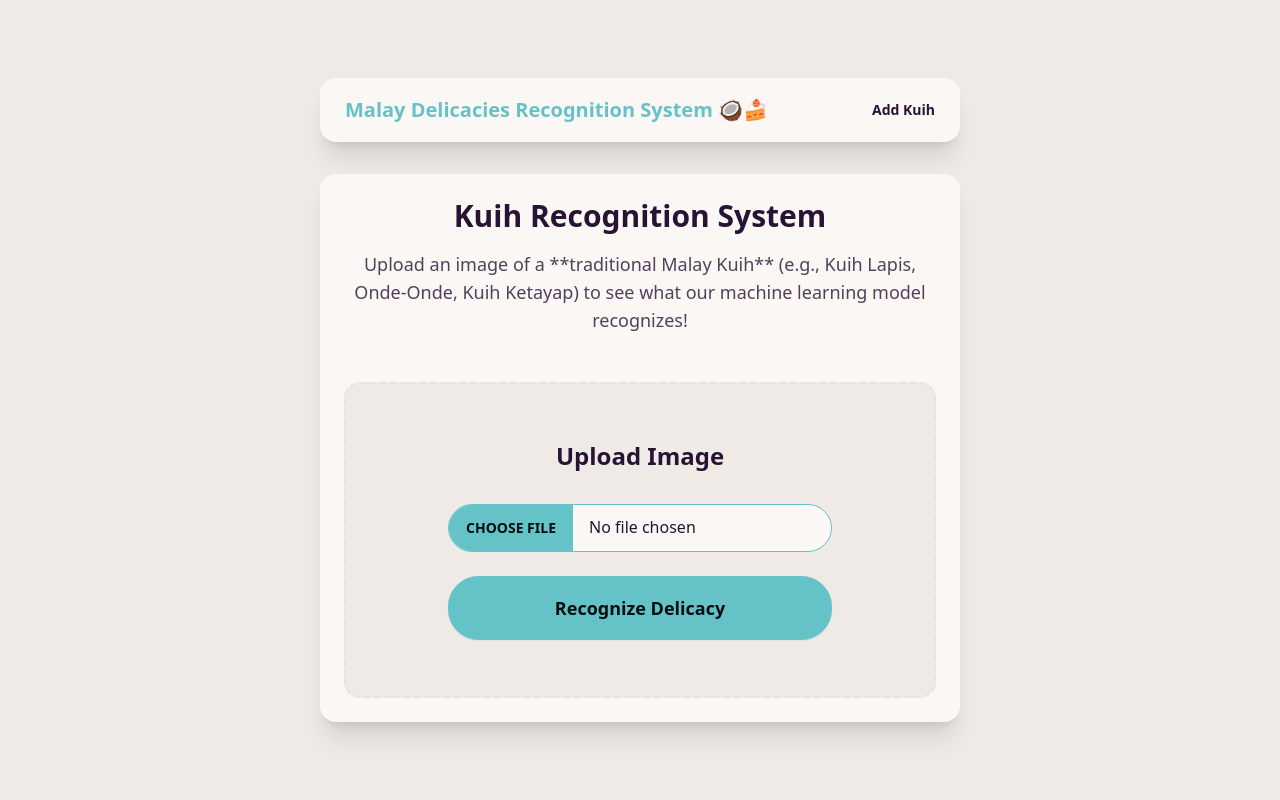
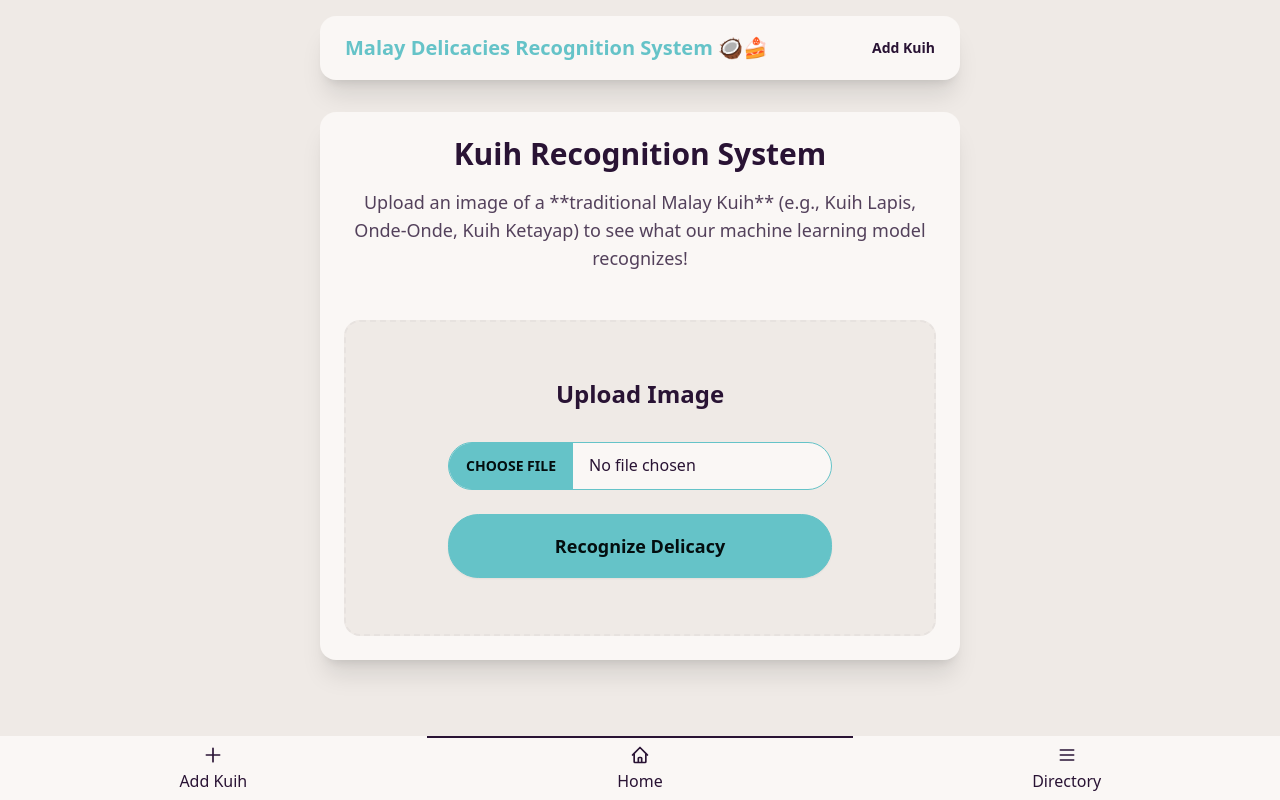
Before and after one commit to xShaf/Malay-Traditional-Delicacies-Recognition-System, a Flask app: page / in a window 1280 px wide. Run offline with Flask 3, Linux system fonts and the light colour scheme; some libraries are stand-ins or nearby versions.

Commit message:
I have created the `base.html` file, which includes the fixed bottom navigation bar with Heroicons and a unified "cupcake" theme. This file will serve as the main template for the application, ensuring a consistent look and feel across all pages. The navigation bar has links to the "Add Kuih," "Home," and "Directory" pages, with icons and labels as requested. The main content of other pages will be injected into the `{% block content %}` section. I have also verified that the file was created successfully.
I have successfully modified both `index.html` and `add_kuih.html` to extend the new `base.html` template. This change ensures a consistent and unified design across the application, as requested. The original content of each page is now wrapped in a `{% block content %}` tag, and the boilerplate HTML has been removed. I have also verified that the changes were applied correctly by reading both files.

I have successfully created the `directory.html` file, which will display all the kuih from the database in a professional, card-based layout. The page extends the `base.html` template to ensure a consistent design, and each card is designed to show the kuih's image, name, and history. I have also verified that the file was created correctly.

I have successfully added a new route to `main.py` to handle the logic for the directory page. This new route fetches all the kuih from the database and renders the `directory.html` template, passing the list of kuih to be displayed. I have also verified that the route was added correctly by reading the `main.py` file.

This function will be used by the new directory route to retrieve all the kuih from the database. I have also verified that the function was added correctly by reading the `database.py` file.

```diff
--- a/database.py
+++ b/database.py
@@ -54,6 +54,17 @@ def migrate_db(db_name=DATABASE_NAME):
         conn.close()
 
 
+def get_all_kuih(db_name=DATABASE_NAME):
+    """Retrieves all kuih from the database."""
+    conn = get_db(db_name)
+    conn.row_factory = sqlite3.Row
+    c = conn.cursor()
+    c.execute("SELECT * FROM kuih")
+    kuih_list = c.fetchall()
+    conn.close()
+    return kuih_list
+
+
 def add_kuih(name, image_file, history, recipe, db_name=DATABASE_NAME):
     """
     Saves the image file as PNG and records the file path in the database.
--- a/main.py
+++ b/main.py
@@ -34,6 +34,13 @@ def index():
     """Renders the main page with the upload form."""
     page_title = "Malay Delicacies Recognition System"
     return render_template('index.html', title=page_title)
+
+
+@app.route('/directory')
+def directory():
+    """Renders the directory page with all kuih."""
+    kuih_list = db.get_all_kuih()
+    return render_template('directory.html', title="Kuih Directory", kuih_list=kuih_list)
 
 
 @app.route('/recognize', methods=['POST'])
--- /dev/null
+++ b/templates/base.html
@@ -0,0 +1,30 @@
+<!DOCTYPE html>
+<html lang="en" data-theme="cupcake">
+<head>
+    <meta charset="UTF-8">
+    <meta name="viewport" content="width=device-width, initial-scale=1.0">
+    <title>{{ title }}</title>
+    <link href="https://cdn.jsdelivr.net/npm/daisyui@4.5.0/dist/full.min.css" rel="stylesheet" type="text/css" />
+    <script src="https://cdn.tailwindcss.com"></script>
+</head>
+<body class="bg-base-200">
+    <div class="container mx-auto p-4 max-w-2xl pb-24">
+        {% block content %}{% endblock %}
+    </div>
+
+    <div class="btm-nav">
+        <a href="{{ url_for('add_kuih_route') }}" class="{% if request.path == url_for('add_kuih_route') %}active{% endif %}">
+            <svg xmlns="http://www.w3.org/2000/svg" class="h-5 w-5" fill="none" viewBox="0 0 24 24" stroke="currentColor"><path stroke-linecap="round" stroke-linejoin="round" stroke-width="2" d="M12 4v16m8-8H4" /></svg>
+            <span class="btm-nav-label">Add Kuih</span>
+        </a>
+        <a href="{{ url_for('index') }}" class="{% if request.path == url_for('index') %}active{% endif %}">
+            <svg xmlns="http://www.w3.org/2000/svg" class="h-5 w-5" fill="none" viewBox="0 0 24 24" stroke="currentColor"><path stroke-linecap="round" stroke-linejoin="round" stroke-width="2" d="M3 12l2-2m0 0l7-7 7 7M5 10v10a1 1 0 001 1h3m10-11l2 2m-2-2v10a1 1 0 01-1 1h-3m-6 0a1 1 0 001-1v-4a1 1 0 011-1h2a1 1 0 011 1v4a1 1 0 001 1m-6 0h6" /></svg>
+            <span class="btm-nav-label">Home</span>
+        </a>
+        <a href="{{ url_for('directory') }}" class="{% if 'directory' in request.path %}active{% endif %}">
+            <svg xmlns="http://www.w3.org/2000/svg" class="h-5 w-5" fill="none" viewBox="0 0 24 24" stroke="currentColor"><path stroke-linecap="round" stroke-linejoin="round" stroke-width="2" d="M4 6h16M4 12h16M4 18h16" /></svg>
+            <span class="btm-nav-label">Directory</span>
+        </a>
+    </div>
+</body>
+</html>
--- a/templates/index.html
+++ b/templates/index.html
@@ -1,14 +1,6 @@
-<!DOCTYPE html>
-<html lang="en" data-theme="cupcake">
-<head>
-    <meta charset="UTF-8">
-    <meta name="viewport" content="width=device-width, initial-scale=1.0">
-    <title>{{ title }}</title>
-    <link href="https://cdn.jsdelivr.net/npm/daisyui@4.5.0/dist/full.min.css" rel="stylesheet" type="text/css" />
-    <script src="https://cdn.tailwindcss.com"></script>
-    </head>
-<body class="bg-base-200 min-h-screen flex items-center justify-center py-10">
-    <div class="container mx-auto p-4 max-w-2xl">
+{% extends "base.html" %}
+
+{% block content %}
 <div class="navbar bg-base-100 shadow-xl rounded-box mb-8">
     <div class="flex-1">
         <a class="btn btn-ghost text-xl font-bold text-primary">{{ title }} 🥥🍰</a>
@@ -42,6 +34,4 @@
     </div>
 
 </div>
-    </div>
-</body>
-</html>
+{% endblock %}
```
Also changed, not shown: templates/add_kuih.html (+4 -12 lines), templates/directory.html (added, +19 -0 lines). Lines whose indentation alone changed are shown as unchanged.
